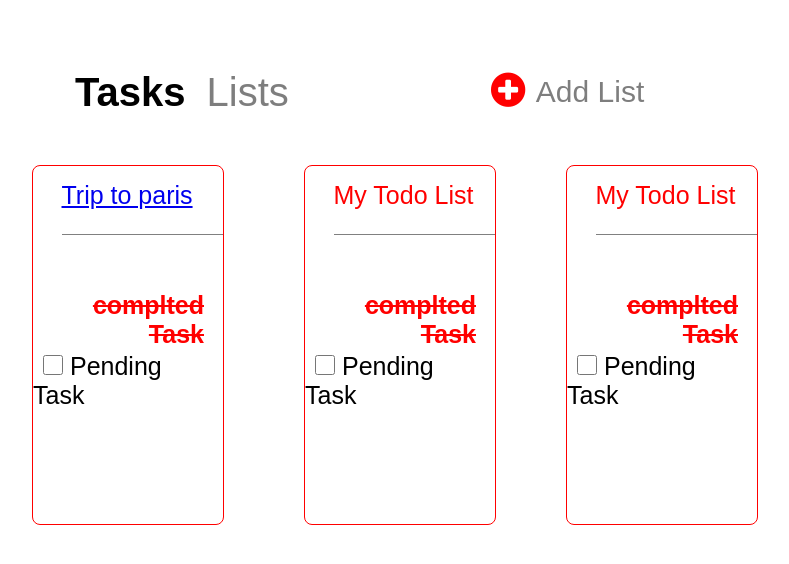
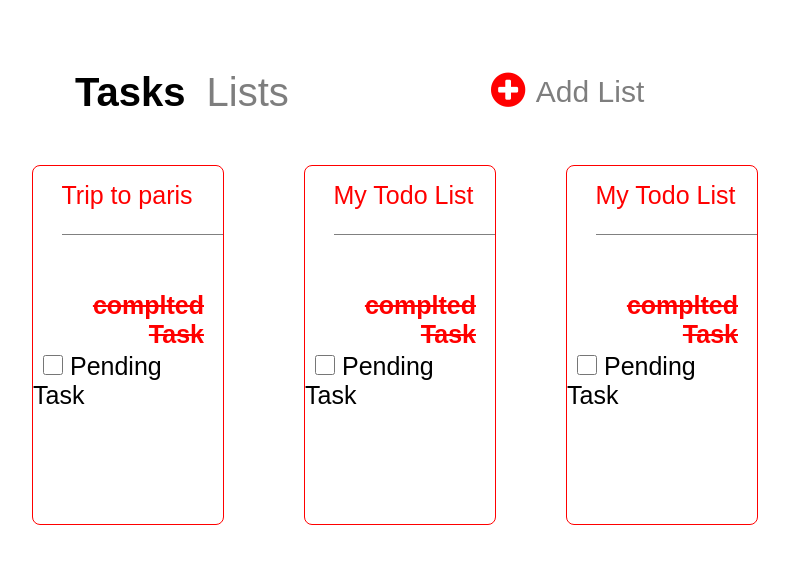
Before and after one commit to Lavanya777lovely/TodolistWeb, a plain HTML site: page index.html in a window 1280 px wide. Shown: the whole page, without its empty margins (245-1034 px from the left). Drawn offline with Linux system fonts and the light colour scheme.

Commit message:
first commit

```diff
--- a/index.html
+++ b/index.html
@@ -34,8 +34,8 @@
     <div class="sheet1">
 
         <div class="box1">
-           <a href="./index1.html">
-           <p>Trip to paris</p>
+           <a class="decor" href="./index1.html">
+           <p> Trip to paris</p>
            </a>
         </div>
 
--- a/style.css
+++ b/style.css
@@ -148,3 +148,7 @@
         margin:auto;
         margin-left:50px;
 }
+.decor{
+    text-decoration:none;
+    color: red;
+}
--- a/style1.css
+++ b/style1.css
@@ -74,3 +74,7 @@
     top: 30%;
     left: 87%;
 }
+.decor{
+    text-decoration: none;
+    color:red;
+}
```
Also changed, not shown: index1.html (+1 -1 lines).
